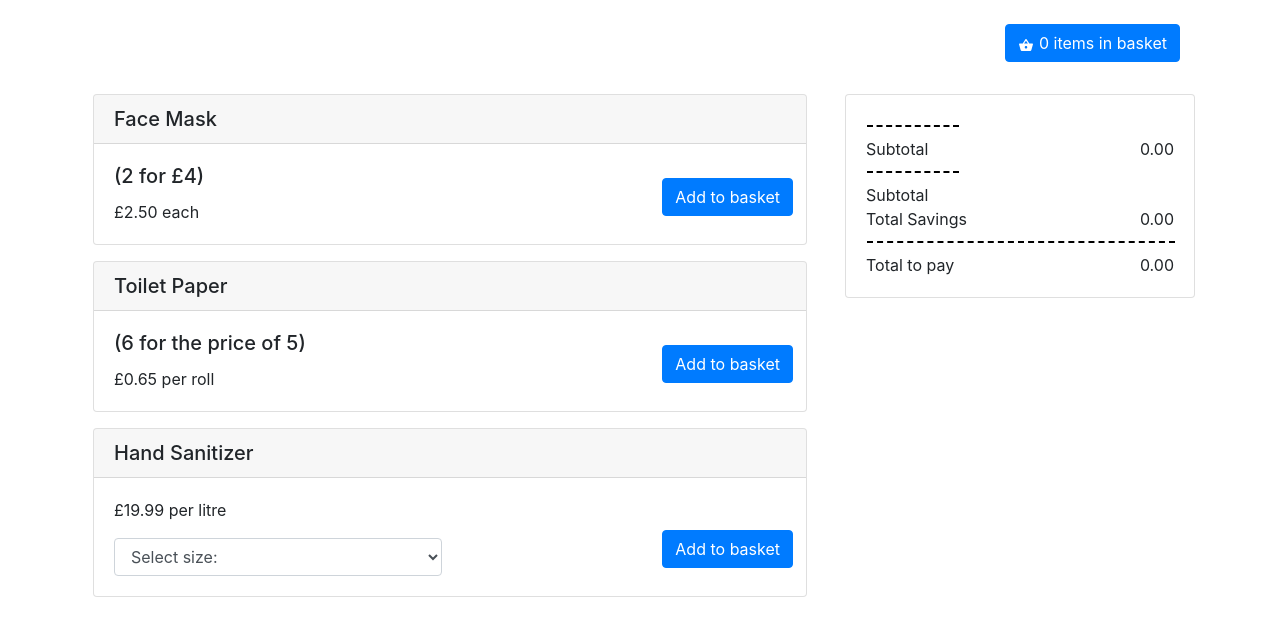
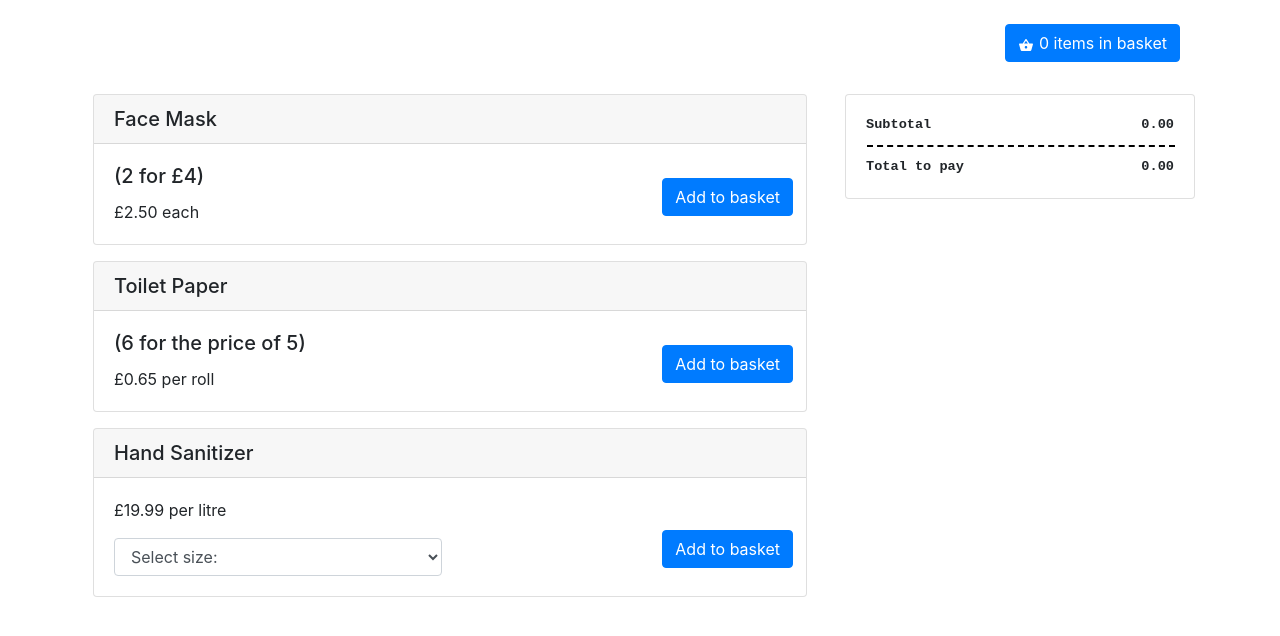
Before and after one commit to dannyobrian/shopping_cart, a React (Create React App) app: page / in a window 1280 px wide. Shown: the top 636 px of the page. Built offline with nearby package versions, Linux system fonts and the light colour scheme.

Commit message:
Updated test coverage Tweaked Receipt display

```diff
--- a/src/components/basket/basket.scss
+++ b/src/components/basket/basket.scss
@@ -3,6 +3,7 @@
     flex-direction: row;
     .item-qty {
         margin-right: 5px;
+        min-width: 50px;
     }
     .item-name {
         min-width: 150px;
--- a/src/components/receipt/receipt.scss
+++ b/src/components/receipt/receipt.scss
@@ -1,3 +1,9 @@
+.receipt {
+    font-size: 0.85rem;
+    font-family: 'Courier New', Courier, monospace;
+    font-weight: 800;
+}
+
 .receipt-row {
     width: 100%;
     display: flex;
@@ -8,12 +14,12 @@
     }
     &.separator {
         width: 100%;
-        border-bottom: 2px dashed #000;
+        border-bottom: 2px dashed rgba(0, 0, 0, 1);
         margin: 10px 1px;
     }
     &.sub-separator {
         width: 30%;
-        border-bottom: 2px dashed #000;
+        border-bottom: 2px dashed rgba(0, 0, 0, 1);
         margin: 10px 1px;
     }
 }
--- a/src/components/receipt/receipt.tsx
+++ b/src/components/receipt/receipt.tsx
@@ -134,14 +134,19 @@ export const Receipt = () => {
                         )}
                     </div>
                 ))}
-                <div className="receipt-row sub-separator" />
+                {receiptLineItems.length > 0 && <div className="receipt-row sub-separator" />}
                 <ReceiptRow item={{ name: `Subtotal`, value: formatAmount(subTotal) }} />
-                <div className="receipt-row sub-separator" />
-                <ReceiptRow item={{ name: `Subtotal`, value: `` }} />
-                {savings.map((saving, index) => (
-                    <ReceiptRow key={`saving${index}`} item={saving} />
-                ))}
-                <ReceiptRow item={{ name: `Total Savings`, value: formatAmount(totalSavings) }} />
+                {savings.length > 0 && (
+                    <>
+                        <ReceiptRow item={{ name: `Savings`, value: `` }} />
+                        <div className="receipt-row sub-separator" />
+                    </>
+                )}
+                {savings.length > 0 &&
+                    savings.map((saving, index) => <ReceiptRow key={`saving${index}`} item={saving} />)}
+                {savings.length > 0 && (
+                    <ReceiptRow item={{ name: `Total Savings`, value: formatAmount(totalSavings) }} />
+                )}
                 <div className="receipt-row separator" />
                 <ReceiptRow item={{ name: `Total to pay`, value: formatAmount(netTotal) }} />
             </Card.Body>
```
Also changed, not shown: 2 other files (tests, documents, lock files or other folders).
